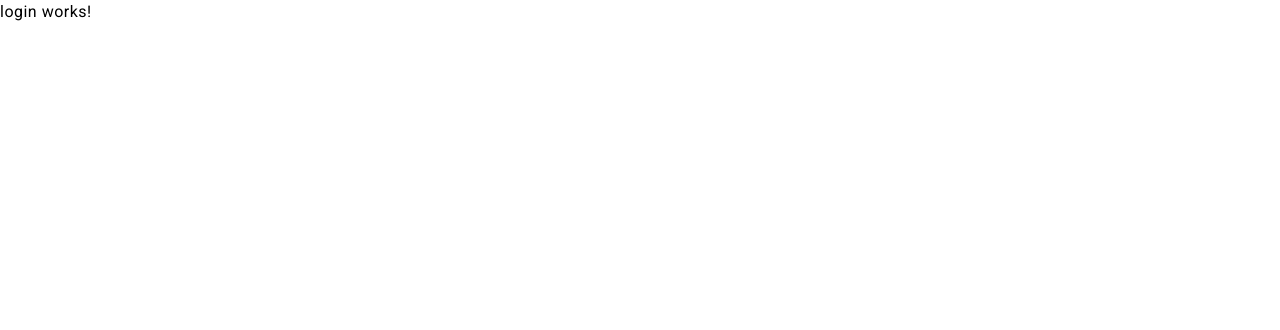
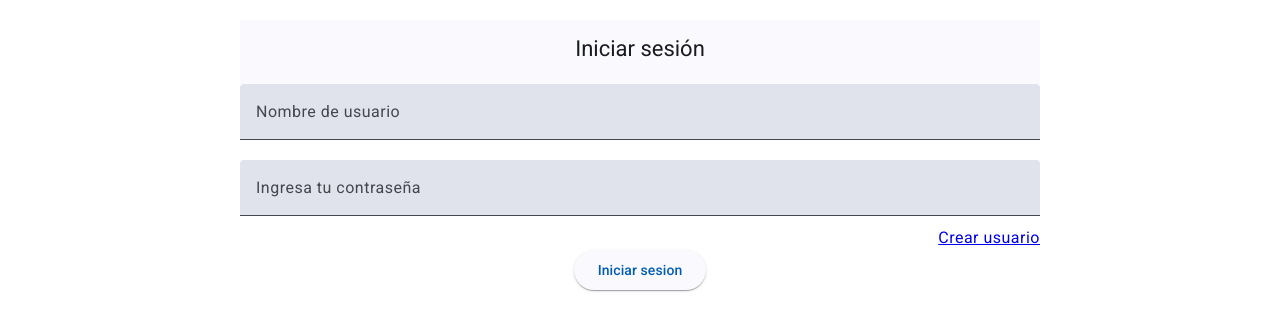
Before and after one commit to micha3lvega/Algorithm-TOTP, an Angular app in the folder totp-client/: page /login in a window 1280 px wide. Shown: the top 330 px of the page. Built offline with nearby package versions, Linux system fonts and the light colour scheme.

Commit message:
Agregar componente de login

```diff
--- a/totp-client/src/app/login/login.component.css
+++ b/totp-client/src/app/login/login.component.css
@@ -0,0 +1,43 @@
+.container {
+  max-width: 800px;
+  margin: 0 auto;
+  padding: 20px;
+}
+
+.signup-form {
+  display: flex;
+  flex-direction: column;
+  align-items: center;
+}
+
+.form-element {
+  width: 100%;
+}
+
+.title {
+  display: flex;
+  flex-direction: column;
+  align-items: center;
+  padding: 15px;
+}
+
+.card-button {
+  display: flex;
+  flex-direction: column;
+  align-items: center;
+}
+
+.error-msj {
+  color: red;
+  text-align: left;
+}
+
+.info-msj {
+  color: green;
+  text-align: left;
+}
+
+.login-link {
+  text-align: right;
+  margin-top: -10px;
+}
--- a/totp-client/src/app/login/login.component.html
+++ b/totp-client/src/app/login/login.component.html
@@ -1 +1,61 @@
-<p>login works!</p>
+<div class="container">
+
+  <mat-toolbar color="primary" class="title">
+    <span class="fill-remaining-space">Iniciar sesión</span>
+  </mat-toolbar>
+
+  <form [formGroup]="loginForm" (ngSubmit)="onSubmit()" >
+
+    <div class="row">
+      <div class="col">
+        <mat-form-field class="form-element">
+          <input matInput type="text" placeholder="Nombre de usuario" formControlName="username">
+          <mat-error >
+            El nombre de usuario es obligatorio
+          </mat-error>
+        </mat-form-field>
+      </div>
+
+      <div class="col">
+        <mat-form-field class="form-element">
+          <input matInput type="password" placeholder="Ingresa tu contraseña" formControlName="password">
+          <mat-error >
+            La contraseña es obligatoria
+          </mat-error>
+          <mat-error >
+            La contraseña debe tener al menos 5 caracteres
+          </mat-error>
+        </mat-form-field>
+
+        <div class="row">
+
+          <div class="col">
+            <div class="error-msj" *ngIf="errorMsj !== ''">
+              {{errorMsj}}
+            </div>
+
+            <div class="info-msj" *ngIf="infoMsj !== ''">
+              {{infoMsj}}
+            </div>
+          </div>
+
+          <div class="col login-link">
+            <a routerLink="/signup">Crear usuario</a>
+          </div>
+
+        </div>
+      </div>
+
+    </div>
+
+    <div class="row card-button">
+      <div class="col">
+        <button mat-raised-button color="primary" type="submit" >
+          Iniciar sesion
+        </button>
+      </div>
+    </div>
+
+  </form>
+
+</div>
--- a/totp-client/src/app/login/login.component.ts
+++ b/totp-client/src/app/login/login.component.ts
@@ -1,12 +1,80 @@
 import { Component } from '@angular/core';
+
+import { MatToolbarModule } from '@angular/material/toolbar';
+import {
+  FormBuilder,
+  FormGroup,
+  ReactiveFormsModule,
+  Validators,
+} from '@angular/forms';
+import { HttpClient } from '@angular/common/http';
+import { Router } from '@angular/router';
+import { MatInputModule } from '@angular/material/input';
+import { MatButtonModule } from '@angular/material/button';
+
+import { CommonModule } from '@angular/common';
+import { MatSnackBar } from '@angular/material/snack-bar';
+
+import { RouterModule } from '@angular/router';
 
 @Component({
   selector: 'app-login',
   standalone: true,
-  imports: [],
+  imports: [
+    ReactiveFormsModule,
+    MatInputModule,
+    MatButtonModule,
+    CommonModule,
+    MatToolbarModule,
+    RouterModule,
+  ],
   templateUrl: './login.component.html',
-  styleUrl: './login.component.css'
+  styleUrl: './login.component.css',
 })
 export class LoginComponent {
+  loginForm: FormGroup;
+  errorMsj: string = '';
+  infoMsj: string = '';
 
+  constructor(
+    private fb: FormBuilder,
+    private http: HttpClient,
+    private _snackBar: MatSnackBar,
+    private router: Router
+  ) {
+    this.loginForm = this.fb.group({
+      username: ['', [Validators.required]],
+      password: ['', [Validators.required]],
+    });
+  }
+
+  onSubmit() {
+    this.errorMsj = '';
+    this.infoMsj = '';
+
+    if (this.loginForm.valid) {
+      const loginData = this.loginForm.value;
+
+      this.http.post('http://localhost:8080/login', loginData).subscribe({
+        next: (response) => {
+          localStorage.setItem('user', JSON.stringify(response));
+
+          this.router.navigate(['/home']);
+          this._snackBar.open(`Bienvienido`, 'Cerrar', {
+            duration: 6000,
+            verticalPosition: 'bottom',
+            horizontalPosition: 'left',
+          });
+        },
+        error: (error) => {
+          this.errorMsj = `Error: ${error.error.message}`;
+          this._snackBar.open(this.errorMsj, 'Cerrar', {
+            duration: 6000,
+            verticalPosition: 'bottom',
+            horizontalPosition: 'left',
+          });
+        },
+      });
+    }
+  }
 }
```
